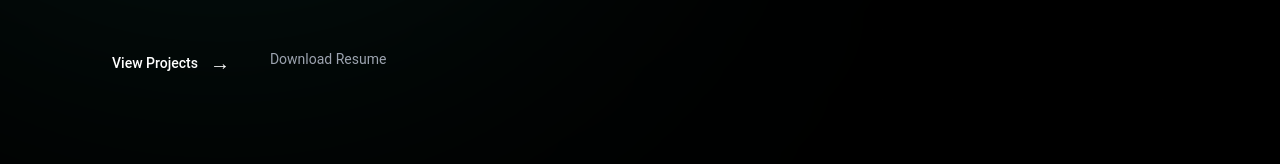
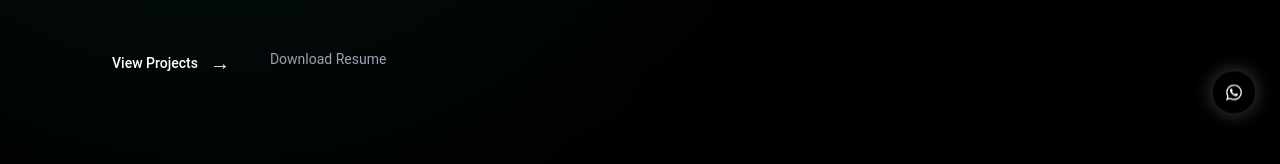
Before and after one commit to khanlazyanas/Portfolio-frontend, a React (Vite) app: page / in a window 1280 px wide. Shown: the part 601-765 px from the top of the page. Built offline with nearby package versions, Linux system fonts and the light colour scheme; the HTML template or start-up script is replaced by a standard one.

Commit message:
update footer.jsx

```diff
--- a/src/components/Footer.jsx
+++ b/src/components/Footer.jsx
@@ -196,20 +196,22 @@ const Footer = () => {
 </button>
 
 <a
-  href="https://wa.me/8429755694"
+  href="https://api.whatsapp.com/send?phone=918429755694"
   target="_blank"
-  rel="noreferrer"
-  className="absolute bottom-20 right-6 p-3 rounded-full border border-white/10
+  rel="noopener noreferrer"
+  className="fixed bottom-20 right-6 p-3 rounded-full border border-white/10
              text-white hover:text-white hover:border-white/30
              transition-all duration-300 animate-float group
              shadow-[0_0_18px_rgba(255,255,255,0.25)]
-             hover:shadow-[0_0_28px_rgba(255,255,255,0.45)]"
+             hover:shadow-[0_0_28px_rgba(255,255,255,0.45)]
+             z-50"
 >
   <span className="absolute inset-0 rounded-full bg-white/10 blur-xl opacity-0 group-hover:opacity-100 transition" />
 
   <FaWhatsapp className="relative z-10 text-lg transition-transform duration-300 group-hover:-translate-y-1 group-hover:rotate-[-6deg]" />
 </a>
 
+
     </footer>
   );
 };
```
